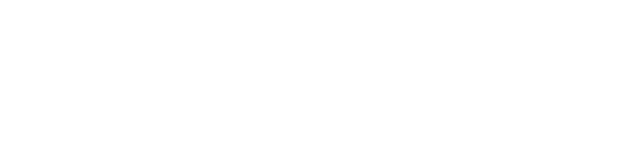
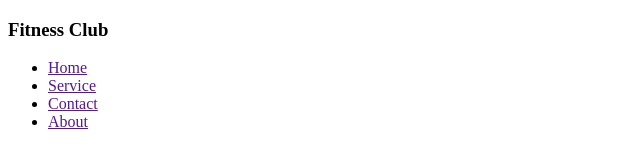
Before and after one commit to alamin176819/Fitness-Club, a plain HTML site: page index.html in a window 1280 px wide. Shown: the whole page, without its empty margins (0-640 px from the left). Drawn offline with Linux system fonts and the light colour scheme.

Commit message:
nav update

```diff
--- a/index.html
+++ b/index.html
@@ -10,7 +10,23 @@
 </head>
 <body>
     <header>
-
+        <!-- Navbar Start Here -->
+         <nav>
+            <nav class="nav-parents">
+                <div class="nav-titles">
+                    <h1 class="nav-title">Fitness Club</h1>
+                </div>
+                <div class="nav-menu">
+                    <ul>
+                        <li><a href="">Home</a></li>
+                        <li><a href="">Service</a></li>
+                        <li><a href="">Contact</a></li>
+                        <li><a href="">About</a></li>
+                    </ul>
+                </div>
+            </nav>
+         </nav>
+        <!-- Navbar Ends Here -->
     </header>
     <main>
 
```
